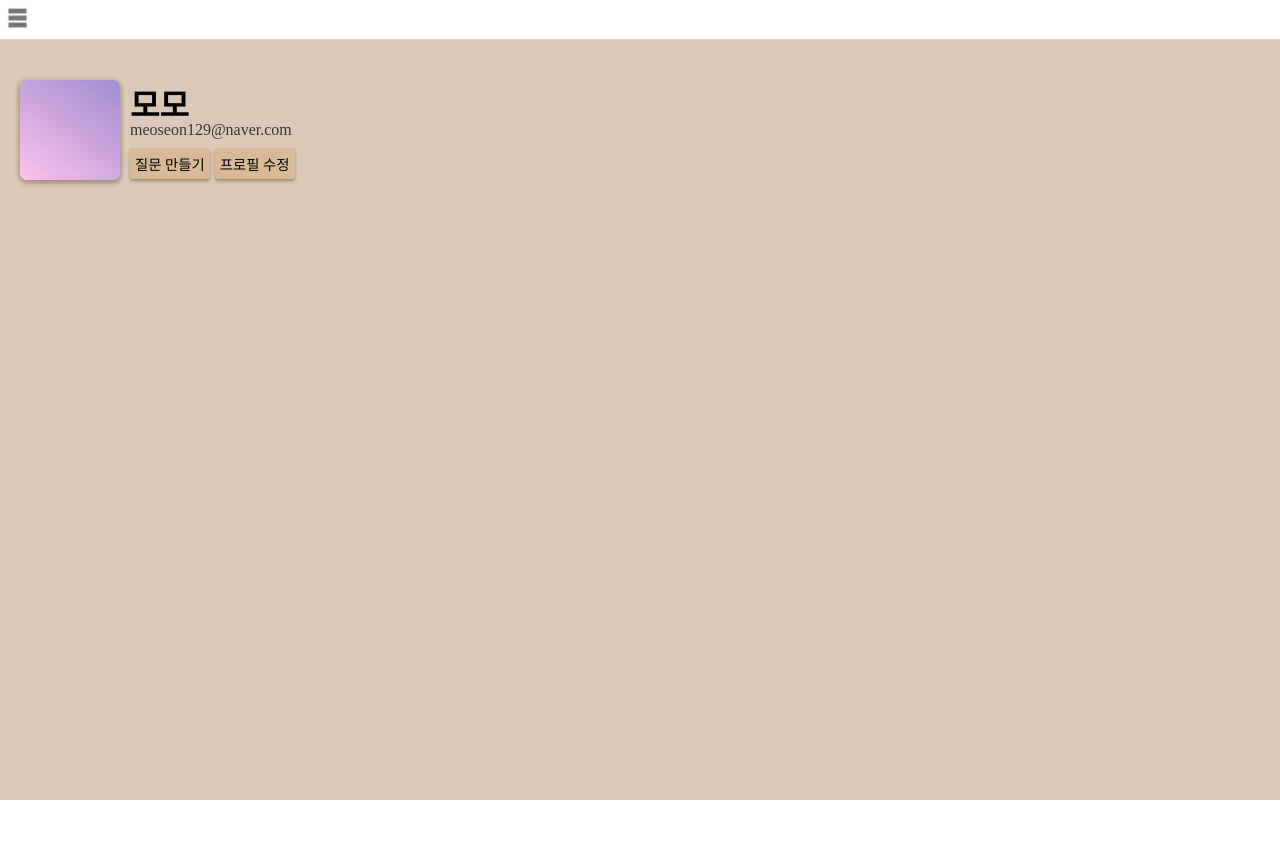
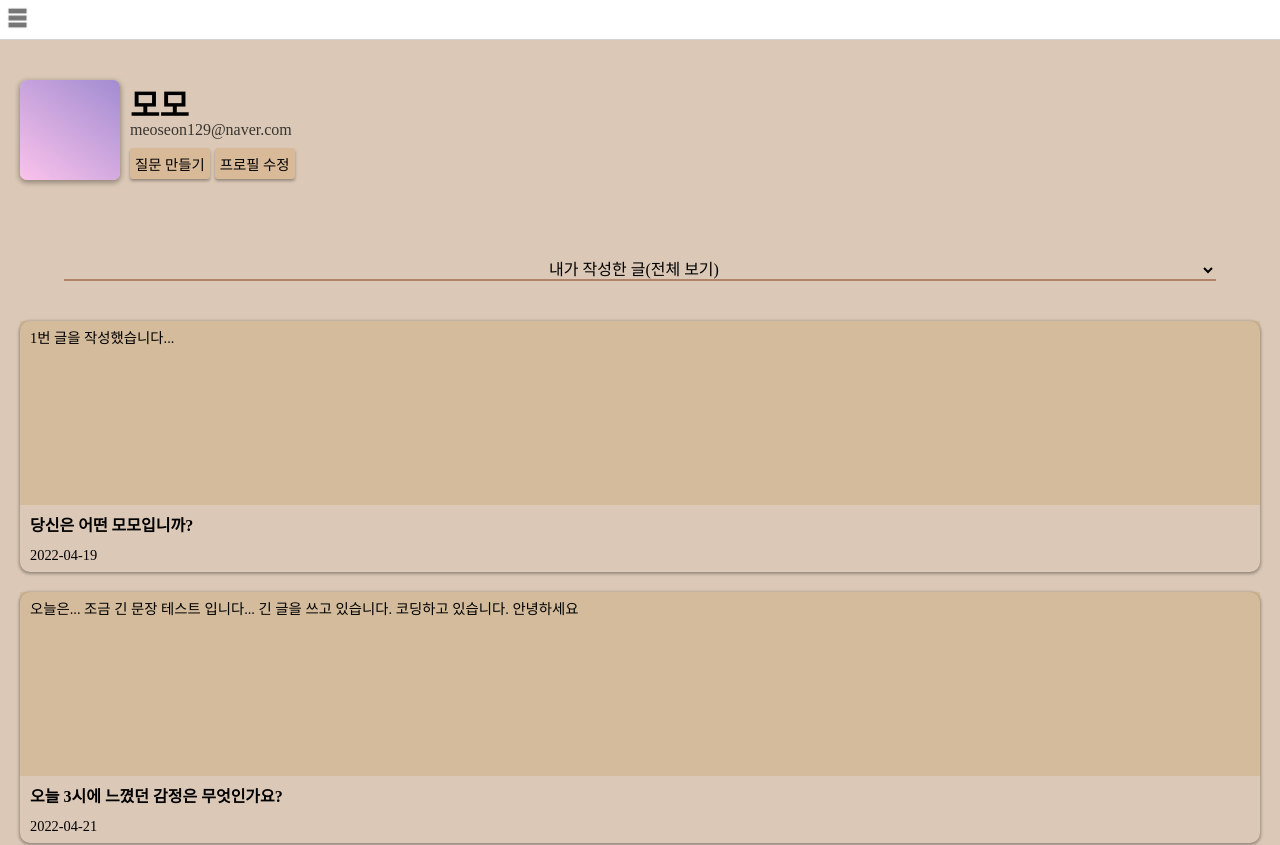
Before and after one commit to postop09/iammomoproject, a React (Create React App) app in the folder client/: page /mymomo in a window 1280 px wide. Shown: the top 845 px of the page. Before the commit the page ends 800 px from the top, so only its background shows below. Built offline with nearby package versions, Linux system fonts and the light colour scheme; a web font is replaced by a local one.

Commit message:
[Feat] #15 내가 작성한 글 목록 UI
1. 컴포넌트 생성
- mypost.js / mycard.js
- UI 구현

```diff
--- a/client/src/components/MainPage/CardList.js
+++ b/client/src/components/MainPage/CardList.js
@@ -1,30 +1,30 @@
 import styled from 'styled-components';
 import Card from './Card';
-// import questionData from '../../database/questionData.json';
-import axios from 'axios';
+import questionData from '../../database/questionData.json';
+// import axios from 'axios';
 import { useEffect } from 'react';
 
 export default function CardList({setIsClicked, setQuestion, topic, setTopic}) {
   const handleClick = () => {
     setIsClicked((prev) => !prev);
     // 로컬 데이터베이스
-    // let questionNum = parseInt(Math.random() * questionData.length)
-    // setQuestion(questionData[questionNum].topic);
+    let questionNum = parseInt(Math.random() * questionData.length)
+    setQuestion(questionData[questionNum].topic);
 
     // 서버 API 호출
-    let randomPick = parseInt(Math.random() * topic.length)
-    setQuestion(topic[randomPick].title);
+    // let randomPick = parseInt(Math.random() * topic.length)
+    // setQuestion(topic[randomPick].title);
   }
-  const getTopic = async() => {
-    const res = await axios.get('http://52.79.45.37:8080/api/topic');
+  // const getTopic = async() => {
+  //   const res = await axios.get('http://52.79.45.37:8080/api/topic');
 
-    res.data.map((topic) => {
-      setTopic((prev) => [...prev, topic])
-    })
-  }
-  useEffect(() => {
-    getTopic();
-  }, []);
+  //   res.data.map((topic) => {
+  //     setTopic((prev) => [...prev, topic])
+  //   })
+  // }
+  // useEffect(() => {
+  //   getTopic();
+  // }, []);
 
 
   return (
--- /dev/null
+++ b/client/src/components/MyPage/MyCards.js
@@ -0,0 +1,84 @@
+import React, { useState } from 'react'
+import styled from 'styled-components'
+import theme from '../../theme'
+
+export default function MyCards({topic, contents, date}) {
+  const [selecteCard, setSelecteCard] = useState(false);
+
+  const changeMod = (e) => {
+    console.log(e.currentTarget);
+    setSelecteCard((prev) => !prev);
+  }
+  return (
+    <ItemCard onClick={changeMod}>
+        {selecteCard ?
+          <WrapCard>
+            <TxtareaOpen value={contents} readOnly></TxtareaOpen>
+            <WrapTxt>
+              <TxtTopic>{topic}</TxtTopic>
+              <TxtDate>{date}</TxtDate>
+            </WrapTxt>
+            <button>수정</button>
+            <button>삭제</button>
+          </WrapCard>
+          :
+          <WrapCard>
+            <Txtarea value={contents} readOnly></Txtarea>
+            <WrapTxt>
+              <TxtTopic>{topic}</TxtTopic>
+              <TxtDate>{date}</TxtDate>
+            </WrapTxt>
+          </WrapCard>
+        }
+    </ItemCard>
+  )
+}
+
+const ItemCard = styled.li`
+  width: 100%;
+  margin: 20px 0 0;
+  padding: 0 10px;
+  `
+const WrapCard = styled.div`
+  box-shadow: 0 1px 3px 1px #00000050;
+  border-radius: 10px;
+  width: 100%;
+`
+const Txtarea = styled.textarea`
+  border: none;
+  width: 100%;
+  height: 23vh;
+  padding: 5px 10px;
+  font-family: ${theme.font.basic_font};
+  font-size: .9rem;
+  background-color: #c5a97766;
+  resize: none;
+  overflow: hidden;
+`
+const TxtareaOpen = styled.textarea`
+  border: none;
+  width: 100%;
+  min-height: 23vh;
+  height: fit-content;
+  padding: 5px 10px;
+  font-family: ${theme.font.basic_font};
+  font-size: .9rem;
+  background-color: #c5a97766;
+  resize: none;
+`
+const WrapTxt = styled.p`
+  display: flex;
+  flex-direction: column;
+  justify-content:space-between;
+  height: 8vh;
+  padding: 10px 10px;
+  font-family: ${theme.font.gothic_font};
+  text-align: left;
+`
+const TxtTopic = styled.strong`
+  display: block;
+  font-weight: 700;
+`
+const TxtDate = styled.small`
+  font-size: .9rem;
+`
--- /dev/null
+++ b/client/src/components/MyPage/MyPost.js
@@ -0,0 +1,62 @@
+import React, { useState } from 'react'
+import styled from 'styled-components'
+import theme from '../../theme'
+import testData from '../../database/testData.json';
+import MyCards from './MyCards';
+
+export default function MyPost() {
+  const [topic, setTopic] = useState('내가 작성한 글');
+  const selectedTopic = (e) => {
+    setTopic(e.target.value);
+  }
+  return (
+    <WrapShare>
+      <TxtMain>
+        <WrapSelect onChange={selectedTopic}>
+          <Option value='내가 작성한 글'>내가 작성한 글(전체 보기)</Option>
+          {testData.map((data) => {
+            if (data.userId === 1) {
+              return (
+                <Option key={data.postId} value={data.topic}>{data.topic}</Option>
+              )
+            }
+          })}
+        </WrapSelect>
+      </TxtMain>
+      <ListCards>
+        {testData.map((data) => {
+          if (data.userId === 1) {
+            return (
+              < MyCards key={data.postId} topic={data.topic} contents={data.contents} date={data.createDate} />
+            )
+          }
+        })}
+      </ListCards>
+    </WrapShare>
+  )
+}
+
+const WrapShare = styled.section`
+  padding: 0 10px 0;
+  font-family: ${theme.font.basic_font};
+  text-align: center;
+`
+const TxtMain = styled.div`
+  text-align: center;
+`
+const WrapSelect = styled.select`
+  border: none;
+  border-bottom: 2px solid ${theme.color.camel};
+  width: 90vw;
+  font-size: 1rem;
+  text-align: center;
+  font-family: ${theme.font.basic_font};
+  background-color: transparent;
+`
+const Option = styled.option`
+  font-size: .8rem;
+`
+const ListCards = styled.ul`
+  padding: 20px 0 50px;
+  list-style: none;
+`
--- a/client/src/components/SharePage/ListQuestionCard.js
+++ b/client/src/components/SharePage/ListQuestionCard.js
@@ -25,10 +25,9 @@ export default function ListQuestionCard({topic, setIsClicked, setCardId}) {
 const ListShare = styled.ul`
   display: flex;
   flex-wrap: wrap;
-  column-gap: 2.3vw;
+  column-gap: 2vw;
   row-gap: 3vh;
   border-bottom: 2px solid ${theme.color.mellow};
-  margin: 35px 0;
+  margin: 35px 0 0;
   padding: 2vh 0;
-  overflow-y: scroll;
 `
--- a/client/src/components/SharePage/ListShareCard.js
+++ b/client/src/components/SharePage/ListShareCard.js
@@ -40,4 +40,7 @@ const ListShare = styled.ul`
   margin: 40px 0;
   padding: 2vh 0;
   overflow-y: scroll;
+  &::-webkit-scrollbar {
+    display: none;
+  }
 `
--- a/client/src/components/SharePage/ShareQuestion.js
+++ b/client/src/components/SharePage/ShareQuestion.js
@@ -31,7 +31,6 @@ const WrapShare = styled.section`
   padding: 3vh 10px 0;
   font-family: ${theme.font.basic_font};
   text-align: center;
-  overflow-y: scroll;
 `
 const TxtMain = styled.div`
   text-align: center;
--- a/client/src/database/testData.json
+++ b/client/src/database/testData.json
@@ -129,7 +129,7 @@
     "userId": 1,
     "postId": 19,
     "topic": "올해 연봉이 20%가 오른다면, 무엇을 제일 먼저 할까요?",
-    "contents": "일단 내가 취업하게 된다면\r컴퓨터를 바꾸고 싶고\r가정은 매우 화목하지만 스스로 독립을 하고싶고\r서서도 일할 수 있는 책상으로 바꾸고 싶고\r포터블 모니터도 하나 장만하고\r모니터, 스피커 성능 좋은거로 싹 구하고 싶다.\r\r 아, 부자되야지.",
+    "contents": "일단 내가 취업하게 된다면\r컴퓨터를 바꾸고 싶고\r가정은 매우 화목하지만 스스로 독립을 하고싶고\r서서도 일할 수 있는 책상으로 바꾸고 싶고\r포터블 모니터도 하나 장만하고\r모니터, 스피커 성능 좋은거로 싹 구하고 싶다.\r\r 아, 부자되야지. \r\r\r\r진짜\r엄청\r긴 글을 테스트하기 위해\r아무 글씨나\r\r막\r\r써본다.\r그러면\r내 글\r상태 변화 확인이\r가능하다.",
     "createDate": "2022-04-22"
   }
 ]
--- a/client/src/pages/AuthSelection/index.jsx
+++ b/client/src/pages/AuthSelection/index.jsx
@@ -1,6 +1,7 @@
 import { Link } from "react-router-dom";
 import styled from "styled-components";
 import background from "../../assets/img/authselection.jpeg";
+import theme from "../../theme";
 
 const AuthSelection = () => {
   return (
@@ -28,6 +29,7 @@ const AuthSelection = () => {
 export default AuthSelection;
 
 const Wrapper = styled.div`
+  font-family: ${theme.font.gothic_font};
   > img {
     position: fixed;
     height: 100%;
--- a/client/src/pages/MainPage/MainPage.jsx
+++ b/client/src/pages/MainPage/MainPage.jsx
@@ -43,12 +43,13 @@ const MoveUpDown = keyframes`
 
 const WrapMain = styled.main`
   padding-top: 10vh;
-  font-family: ${theme.font.basic_font};
+  font-family: ${theme.font.gothic_font};
   text-align: center;
 `
 const TxtMain = styled.strong`
+  font-family: ${theme.font.basic_font};
+  font-size: 1.1rem;
   text-align: center;
-  font-size: 1.1rem;
 `
 const TxtBlock = styled.span`
   display: block;
--- a/client/src/pages/MyPage/MyPage.jsx
+++ b/client/src/pages/MyPage/MyPage.jsx
@@ -1,5 +1,6 @@
 import React from 'react'
 import styled from 'styled-components'
+import MyPost from '../../components/MyPage/MyPost'
 import Profile from '../../components/MyPage/Profile'
 import theme from '../../theme'
 
@@ -7,6 +8,7 @@ export default function MyPage() {
   return (
     <WrapMain>
       <Profile />
+      <MyPost />
     </WrapMain>
   )
 }
```
